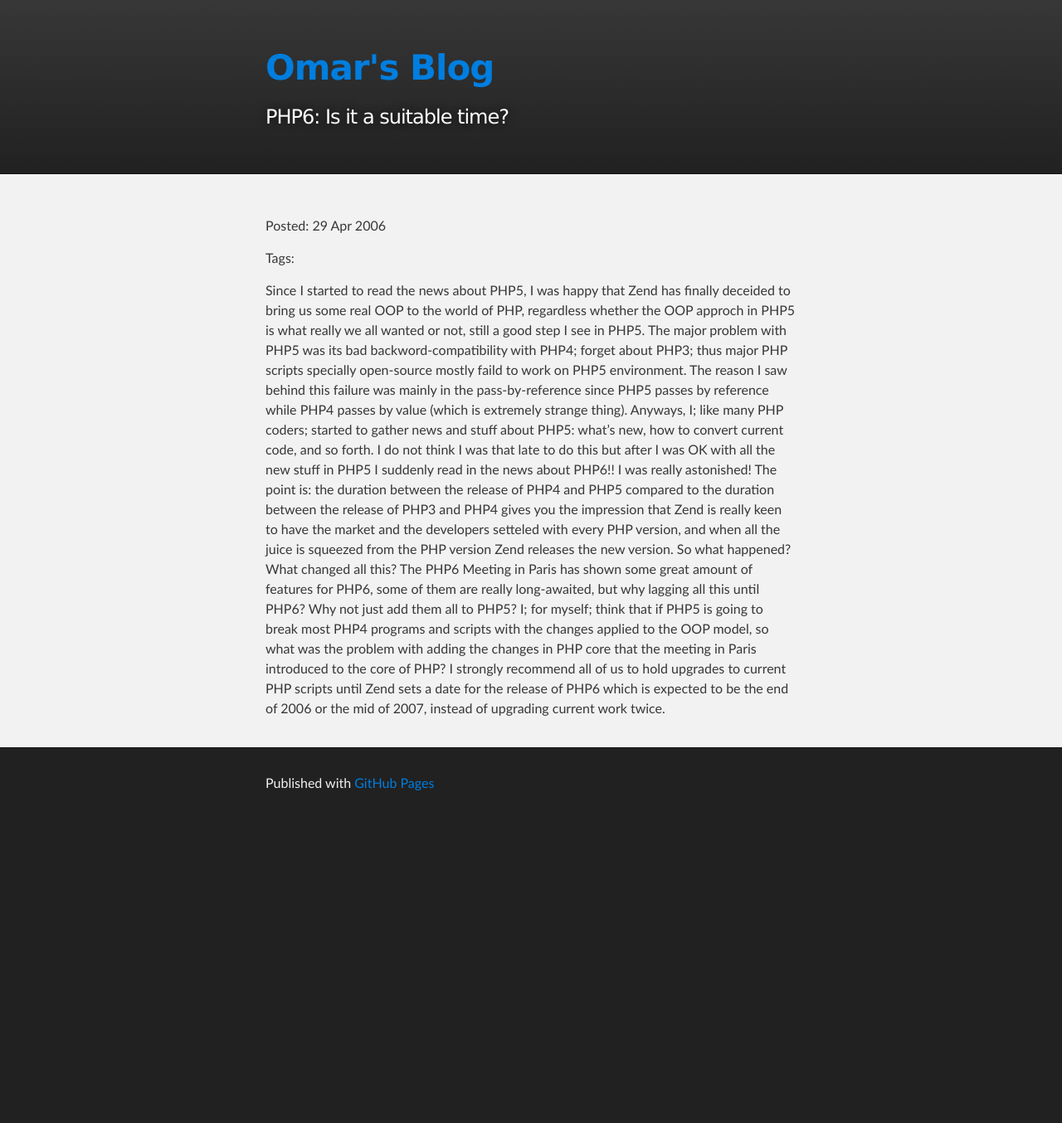
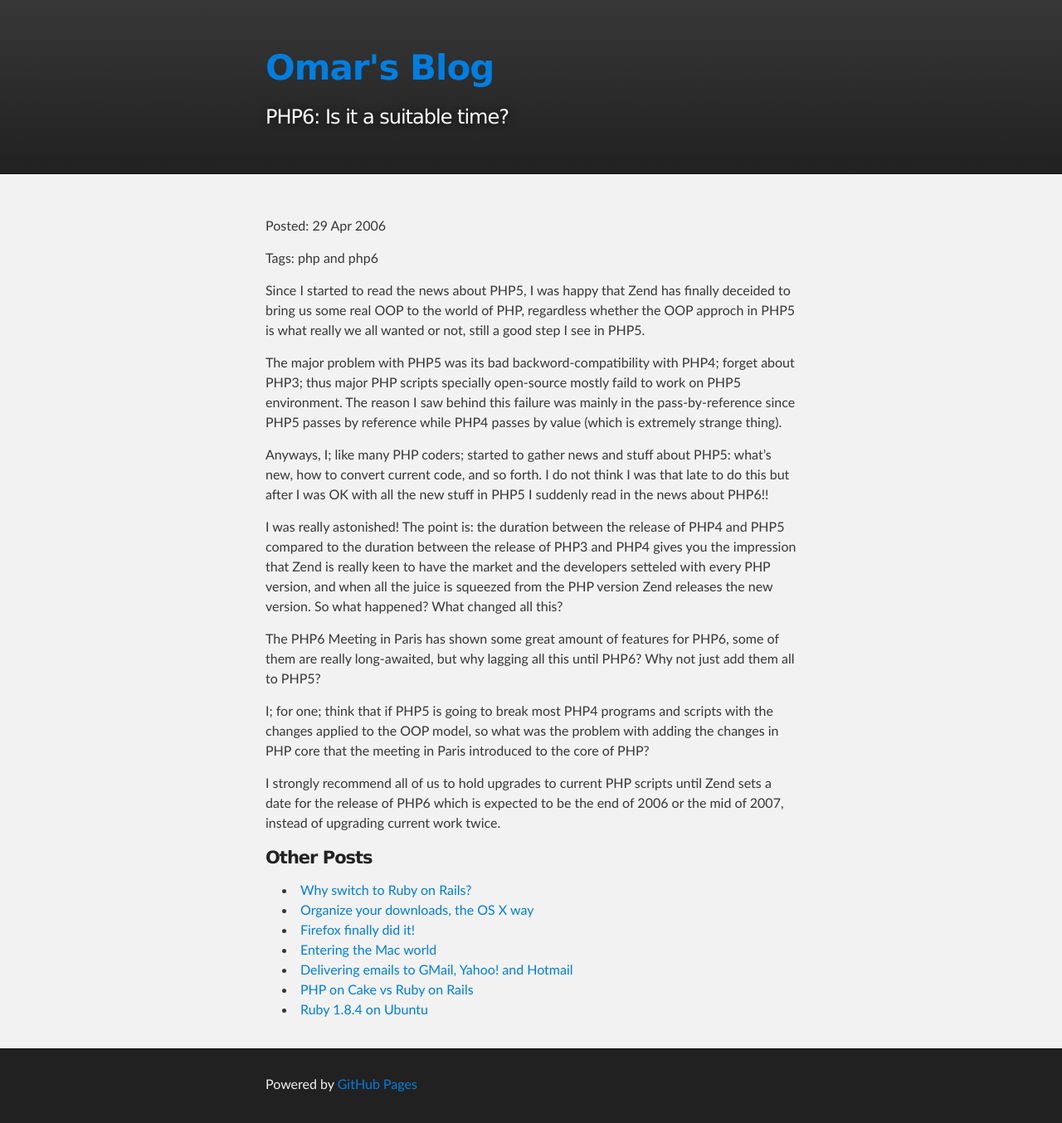
Before and after one commit to owahab/owahab.github.io, a Jekyll site: the page built from _posts/2006-04-29-PHP6-is-it-a-suitable-time.md, in a window 1280 px wide. Shown: the whole page at 83% size. Built offline with Jekyll 4.4.1, drawn with Linux system fonts in a browser that asks for light colours; comment, search, counter and statistics services are not loaded; before the commit the page ends 991 px from its top, so only the background shows below that.

Commit message:
Minor tweaks

````diff
--- a/_config.yml
+++ b/_config.yml
@@ -1,5 +1,7 @@
-permalink:     date
+permalink: /:year/:month/:day/:title.html
 paginate_path: 'page:num'
+lsi: true
+
 kramdown:
   auto_ids: true
   footnote_nr: 1
--- a/_includes/footer.html
+++ b/_includes/footer.html
@@ -1,6 +1,6 @@
 <!-- FOOTER  -->
 <div id="footer_wrap" class="outer">
   <footer class="inner">
-    <p>Published with <a href="http://pages.github.com">GitHub Pages</a></p>
+    <p>Powered by <a href="http://pages.github.com">GitHub Pages</a></p>
   </footer>
 </div>
--- a/_layouts/post.html
+++ b/_layouts/post.html
@@ -18,13 +18,24 @@
   <div id="main_content_wrap" class="outer">
     <section id="main_content" class="inner">
       <p class="meta">Posted: {{ page.date | date_to_string }}</p>
-      <p class="meta">Tags:
-        {% for tag in post.tags %}
-        <li>{{ tag }}</li>
-        {% endfor %}
-      </p>
+      {% if page.categories %}
+        <p class="meta">Tags: {{ page.categories | array_to_sentence_string }}</p>
+      {% endif %}
 
       {{ content }}
+
+      {% if site.related_posts.size > 1 %}
+      <article class="archives">
+        <div class="related-posts">
+          <h4>Other Posts</h4>
+          <ul>
+          {% for post in site.related_posts limit:site.recent_posts %}
+              <li><a href="{{ root_url }}{{ post.url }}">{{post.title}}</a></li>
+          {% endfor %}
+          </ul>
+        </div>
+      </article>
+      {% endif %}
 
       {% if page.disqus_comments %}
           <div id="disqus_thread"></div>
--- a/_posts/2006-04-29-Ruby-Ubuntu.md
+++ b/_posts/2006-04-29-PHP6-is-it-a-suitable-time.md
@@ -1,14 +1,26 @@
 ---
 layout: post
 title: "PHP6: Is it a suitable time?"
-tags: ruby php
+categories: php php6
 disqus_comments: true
 ---
 
 Since I started to read the news about PHP5, I was happy that Zend has finally deceided to bring us some real OOP to the world of PHP, regardless whether the OOP approch in PHP5 is what really we all wanted or not, still a good step I see in PHP5.
+
+
 The major problem with PHP5 was its bad backword-compatibility with PHP4; forget about PHP3; thus major PHP scripts specially open-source mostly faild to work on PHP5 environment. The reason I saw behind this failure was mainly in the pass-by-reference since PHP5 passes by reference while PHP4 passes by value (which is extremely strange thing).
+
+
 Anyways, I; like many PHP coders; started to gather news and stuff about PHP5: what's new, how to convert current code, and so forth. I do not think I was that late to do this but after I was OK with all the new stuff in PHP5 I suddenly read in the news about PHP6!!
+
+
 I was really astonished! The point is: the duration between the release of PHP4 and PHP5 compared to the duration between the release of PHP3 and PHP4 gives you the impression that Zend is really keen to have the market and the developers setteled with every PHP version, and when all the juice is squeezed from the PHP version Zend releases the new version. So what happened? What changed all this?
+
+
 The PHP6 Meeting in Paris has shown some great amount of features for PHP6, some of them are really long-awaited, but why lagging all this until PHP6? Why not just add them all to PHP5?
-I; for myself; think that if PHP5 is going to break most PHP4 programs and scripts with the changes applied to the OOP model, so what was the problem with adding the changes in PHP core that the meeting in Paris introduced to the core of PHP?
+
+
+I; for one; think that if PHP5 is going to break most PHP4 programs and scripts with the changes applied to the OOP model, so what was the problem with adding the changes in PHP core that the meeting in Paris introduced to the core of PHP?
+
+
 I strongly recommend all of us to hold upgrades to current PHP scripts until Zend sets a date for the release of PHP6 which is expected to be the end of 2006 or the mid of 2007, instead of upgrading current work twice.
--- /dev/null
+++ b/_posts/2006-05-09-Ruby-Ubuntu.md
@@ -0,0 +1,31 @@
+---
+layout: post
+title: "Ruby 1.8.4 on Ubuntu"
+disqus_comments: true
+categories: ruby rails ubuntu
+---
+
+I tried installing Ruby and Rails on Ubuntu 5.10 (Breezy), I followed exactly
+what was written in the article:
+[http://fo64.com/articles/2005/10/20/rails-on-breezy](http://fo64.com/articles/2005/10/20/rails-on-breezy)
+
+
+But I ran into trouble with Rails after the installation, Rails said: "Rails
+does not work with Ruby version 1.8.3".
+
+
+After some search and a friend's help, it appears that you have to do the
+following BEFORE you follow what's in the article:
+download your architecture-specific packages from:
+
+```http://packages.ubuntu.com/dapper/libs/libruby1.8
+http://packages.ubuntu.com/dapper/interpreters/ruby1.8
+```
+
+Then `dpkg -i` for both packages.
+
+Finally `apt-get install rails`
+
+Now you have Ruby 1.8.4 on Ubuntu.
+
+Enjoy!
--- a/_posts/2012-12-13-Why-switch-to-Ruby-on-Rails.md
+++ b/_posts/2012-12-13-Why-switch-to-Ruby-on-Rails.md
@@ -1,27 +1,29 @@
 ---
 layout: post
 title: "Why switch to Ruby on Rails?"
+disqus_comments: true
+categories: ruby rails
 ---
 
 I kind of have been asked this question over and over so this is a reference if
 you were ever asked the same question.
 
-**Preamble:**
+###Preamble
 
 Rails is an extremely mature RAD Framework to the extent that it's currently
 driving the MVC bandwagon. A lot of effort has been put by Java, PHP, Python and a lot more languages' communities to port or clone what Rails has offered. CakePHP, Symfony (PHP), PHP on Trax, Code Igniter (PHP), Grails (Java) and Django (Python) to name a few.
 
 **The major pillars of Rails strength are:**
 
-Reusing open source components
-==============================
+###Reusing open source components
+
 With a central repository of reusable modules, numbers can easily speak for
 themselves. There has been 56,022 gems (Ruby and Rails modules/plugins) created
 since July 2009. The second best after Rails is Drupal (LAMP CMS) with a shy
 19,358. References: rubygems.org and drupal.org.
 
-Creating reusable components
-=============================
+###Creating reusable components
+
 Rails has a very unique advantages over many web application frameworks
 (including but not limited to PHP ZendFramework, Drupal and Django) which is
 being very strict MVC model, great attention to core backward-compatibility,
@@ -30,8 +32,8 @@ management, package management, etc) has helped making gem creating a very easy
 job. Reference: being a Drupal module maintainer for years
 (http://drupal.org/user/75702) and a Ruby gems maintainer for couple years.
 
-Productivity
-=============
+###Productivity
+
 With Rails' scaffolding, easy Form APIs, strong ORM, Ruby's simple syntax, huge
 resources (documentation, tutorials, podcasts, video casts, code samples, etc)
 and being open source, starting a new project from scratch can not be quicker.
@@ -43,8 +45,8 @@ The great thing about Ruby is that it's a mixture between Java, PHP, Perl and
 Lisp which makes it a lot easier to learn for our team where everyone is coming
 from Java and PHP background.
 
-Deployment
-===========
+###Deployment
+
 Ruby on Rails currently offers a plenty of possibilities to run it on production
 , it can even run under Apache, the way PHP does. Which makes it very easy to
 install on development and production.
@@ -53,8 +55,8 @@ database on production is an easy job.
 Rails also leverages a great deal of support from cloud providers: Heroku,
 Amazon AWS, and EngineYard to name a few.
 
-Testing
-========
+###Testing
+
 With Rails, Unit Testing is integrated in the framework, Behavior testing tools
 like Cucumber are very mature, UI testing tools are already used in other
 technologies (like Watir).
````
Also changed, not shown: _posts/2006-05-09-PHP6.md (deleted, +0 -16 lines), _posts/2009-12-22-Firefox-finally-did-it.md (added, +12 -0 lines), _posts/2010-06-20-Organize-your-downloads-the-osx-way.md (+3 -2 lines).
